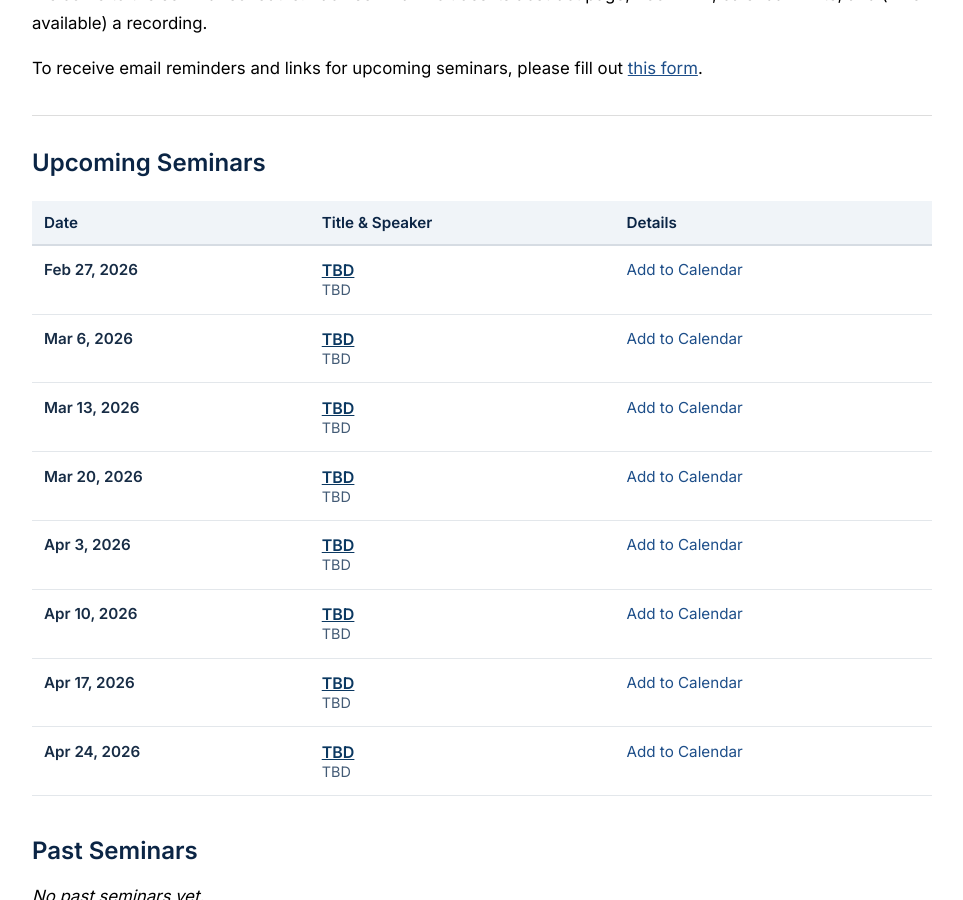
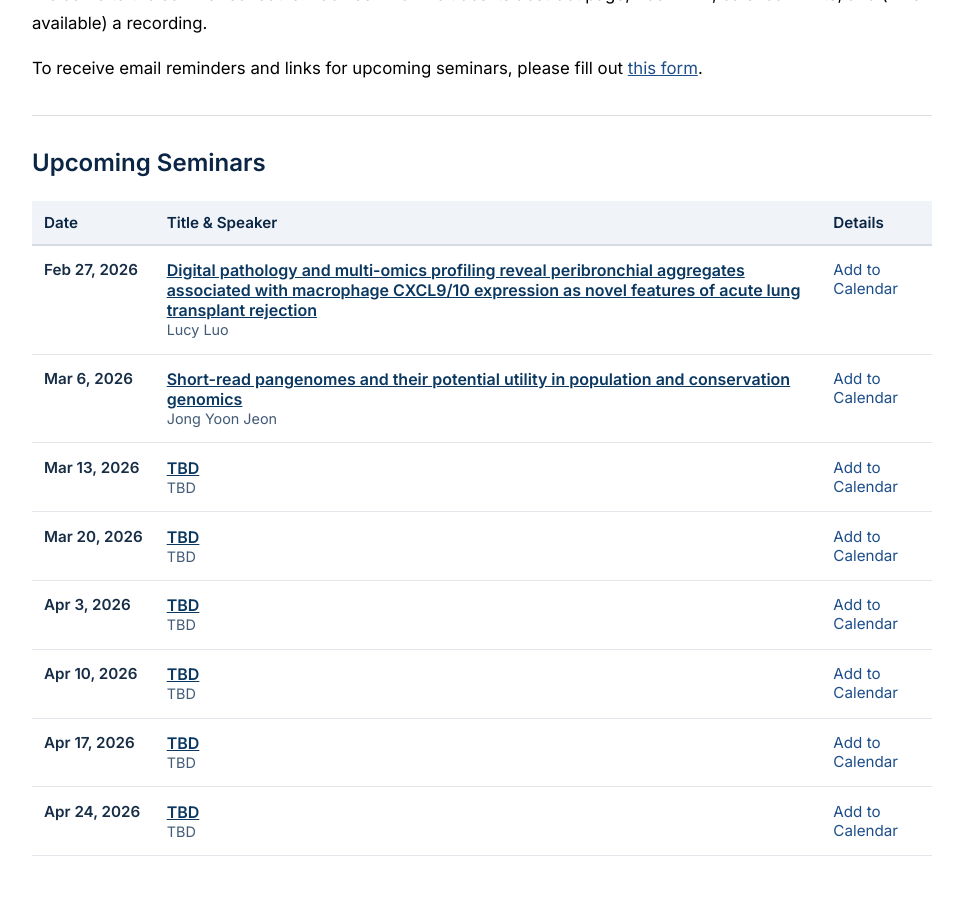
Before and after one commit to Midwest-Bioinformatics-Showcase/midwest-bioinformatics-showcase.github.io, a Jekyll site: the page built from seminars.md, in a window 1280 px wide and 900 px high, scrolled down 400 px. Shown: the whole window, without its empty margins (158-1121 px from the left). Built offline with Jekyll 4.4.1, drawn with Linux system fonts in a browser that asks for light colours.

Commit message:
added first two speaker names and titles

```diff
--- a/_seminars/2026-02-27-tbd.md
+++ b/_seminars/2026-02-27-tbd.md
@@ -1,8 +1,8 @@
 ---
 layout: seminar
-title: "TBD"
-speaker: "TBD"
-institution: "TBD"
+title: "Digital pathology and multi-omics profiling reveal peribronchial aggregates associated with macrophage CXCL9/10 expression as novel features of acute lung transplant rejection "
+speaker: "Lucy Luo"
+institution: "Northwestern University"
 date: 2026-02-27
 zoom_link:
 calendar_link: /assets/cal/2026-02-27.ics
--- a/_seminars/2026-03-06-tbd.md
+++ b/_seminars/2026-03-06-tbd.md
@@ -1,8 +1,8 @@
 ---
 layout: seminar
-title: "TBD"
-speaker: "TBD"
-institution: "TBD"
+title: "Short-read pangenomes and their potential utility in population and conservation genomics"
+speaker: "Jong Yoon Jeon"
+institution: "Purdue University"
 date: 2026-03-06
 zoom_link:
 calendar_link: /assets/cal/2026-03-06.ics
```
